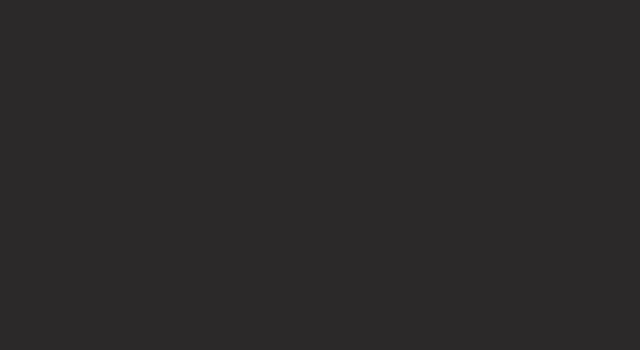
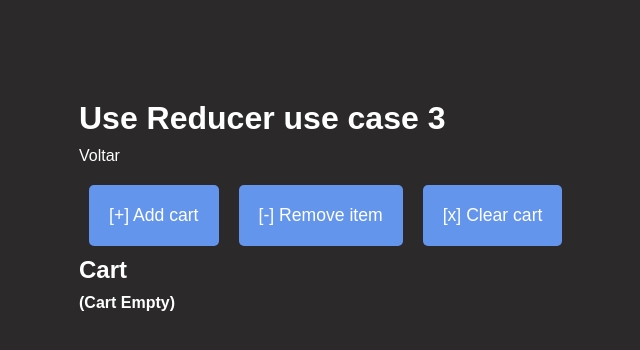
Before and after one commit to marcoscuomo/hooks, a React (Create React App) app: page /reducer3 in a window 1280 px wide. Shown: the top 350 px of the page, without its empty margins (161-801 px from the left). Built offline with nearby package versions, Linux system fonts and the light colour scheme.

Commit message:
Creadint a new reducer case

```diff
--- a/src/Home.tsx
+++ b/src/Home.tsx
@@ -52,6 +52,9 @@ export default function Home() {
         <li>
           <Link to="/callback">Use Callback</Link>
         </li>
+        <li>
+          <Link to="/reducer3">Use Reducer - Case 3</Link>
+        </li>
       </ul>
     </main>
   )
--- /dev/null
+++ b/src/Reducer3.tsx
@@ -0,0 +1,62 @@
+import { useReducer } from "react";
+import { Link } from "react-router-dom";
+
+function myReducer(prevState: any, action: any) {
+
+  let cart;
+
+  switch(action.type) {
+    case 'ADD':
+      cart = [...prevState]
+      cart.push(action.payload)
+      return cart
+    case 'REMOVE':
+      cart = [...prevState]
+      cart.pop()
+      return cart
+    case 'CLEAR':
+      return prevState = []
+    default:
+      break;
+  }
+}
+
+
+export default function Reducer3() {
+
+  const [state, dispatcher] = useReducer(myReducer, []);
+
+  function addCart() {
+    dispatcher({
+      type: 'ADD',
+      payload: 'Iphone 5'
+    })
+  }
+
+  function removeCart() {
+    dispatcher({type: 'REMOVE'})
+  }
+
+  function clearCart() {
+    dispatcher({type: 'CLEAR'})
+  }
+
+  return (
+    <main className="main">
+      <h1>Use Reducer use case 3</h1>
+      <p><Link to="/">Voltar</Link></p>
+
+      <div>
+        <button className="btnAction" onClick={addCart}>[+] Add cart</button>
+        <button className="btnAction" onClick={removeCart}>[-] Remove item</button>
+        <button className="btnAction" onClick={clearCart}>[x] Clear cart</button>
+      </div>
+
+      <div>
+        <h2>Cart</h2>
+        <p><b>{state?.length === 0 && '(Cart Empty)'}{state?.join(' - ')}</b></p>
+      </div>
+
+    </main>
+  )
+}
--- a/src/routes.tsx
+++ b/src/routes.tsx
@@ -8,6 +8,7 @@ import StateToggle from './StateToggle';
 import StateApiLoading from './StateApiLoading';
 import Reducer1 from './Reducer1';
 import Reducer2 from './Reducer2';
+import Reducer3 from './Reducer3';
 import Effect1 from './Effect1';
 import Effect2 from './Effect2';
 import Effect3 from './Effect3';
@@ -28,6 +29,7 @@ export default function Routes() {
       <Route component = { StateApiLoading } path="/stateApiLoading" exact />
       <Route component = { Reducer1 } path="/reducer1" exact />
       <Route component = { Reducer2 } path="/reducer2" exact />
+      <Route component = { Reducer3 } path="/reducer3" exact />
       <Route component = { Effect1 } path="/effect1" exact />
       <Route component = { Effect2 } path="/effect2" exact />
       <Route component = { Effect3 } path="/effect3" exact />
```
